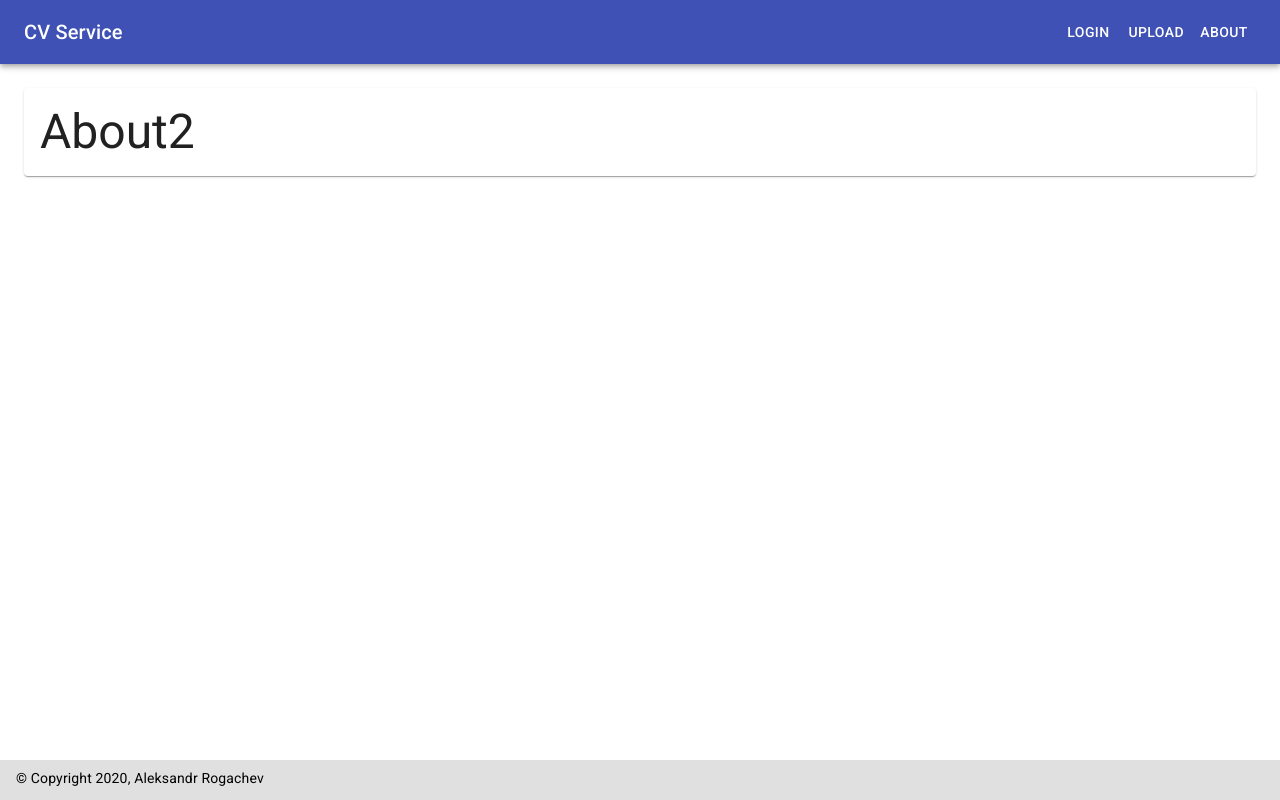
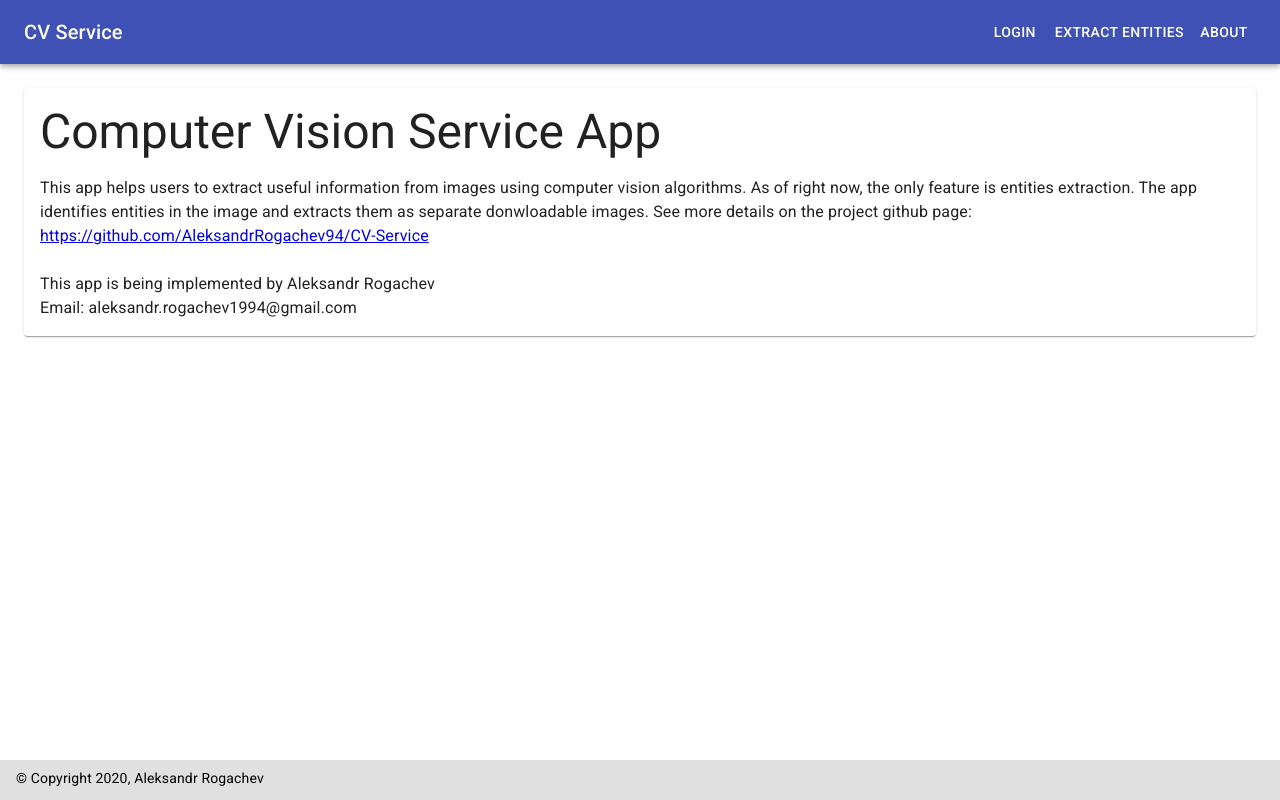
Before and after one commit to AleksandrRogachev94/CV-Service, a React (Create React App) app in the folder client/: page /about in a window 1280 px wide. Built offline with nearby package versions, Linux system fonts and the light colour scheme; no server answers.

Commit message:
added about and login placeholder

```diff
--- a/client/src/App.js
+++ b/client/src/App.js
@@ -6,6 +6,7 @@ import Navbar from './navbar';
 import Footer from './footer';
 import About from './about';
 import Upload from './upload';
+import Login from './login';
 import { makeStyles } from '@material-ui/core/styles';
 
 import Container from '@material-ui/core/Container';
@@ -51,6 +52,7 @@ function App() {
             <Switch>
               <Route exact path="/" component={Upload} />
               <Route exact path="/about" component={About} />
+              <Route exact path="/login" component={Login} />
             </Switch>
           </Paper>
         </Container>
--- a/client/src/about.jsx
+++ b/client/src/about.jsx
@@ -1,10 +1,26 @@
 import React from 'react';
 
 import Typography from '@material-ui/core/Typography';
+import Box from '@material-ui/core/Box';
 
 const About = () => {
   return (
-    <Typography variant="h3">About2</Typography>
+    <Box>
+      <Typography variant="h3">Computer Vision Service App</Typography>
+
+      <Box mt={2}>
+        <Typography>
+          This app helps users to extract useful information from images using computer vision algorithms.
+          As of right now, the only feature is entities extraction. The app identifies entities in the image and extracts them as separate donwloadable images.
+          See more details on the project github page: <a href="https://github.com/AleksandrRogachev94/CV-Service">https://github.com/AleksandrRogachev94/CV-Service</a>
+          <br /><br />
+          This app is being implemented by Aleksandr Rogachev
+          <br />
+          Email: aleksandr.rogachev1994@gmail.com
+        </Typography>
+      </Box>
+
+    </Box>
   );
 };
 
--- /dev/null
+++ b/client/src/login.jsx
@@ -0,0 +1,14 @@
+import React from 'react';
+
+import Typography from '@material-ui/core/Typography';
+import Box from '@material-ui/core/Box';
+
+const Login = () => {
+  return (
+    <Box>
+      <Typography variant="h3">This feature coming soon!</Typography>
+    </Box>
+  );
+};
+
+export default Login;
--- a/client/src/navbar.jsx
+++ b/client/src/navbar.jsx
@@ -29,9 +29,9 @@ const Navbar = () => {
         <Toolbar>
           <Typography variant="h6" className={classes.title}>
             CV Service
-            </Typography>
-          <Button color="inherit">Login</Button>
-          <Button color="inherit" component={Link} to="/">Upload</Button>
+          </Typography>
+          <Button color="inherit" component={Link} to="/login">Login</Button>
+          <Button color="inherit" component={Link} to="/">Extract Entities</Button>
           <Button color="inherit" component={Link} to="/about">About</Button>
         </Toolbar>
       </AppBar>
```
